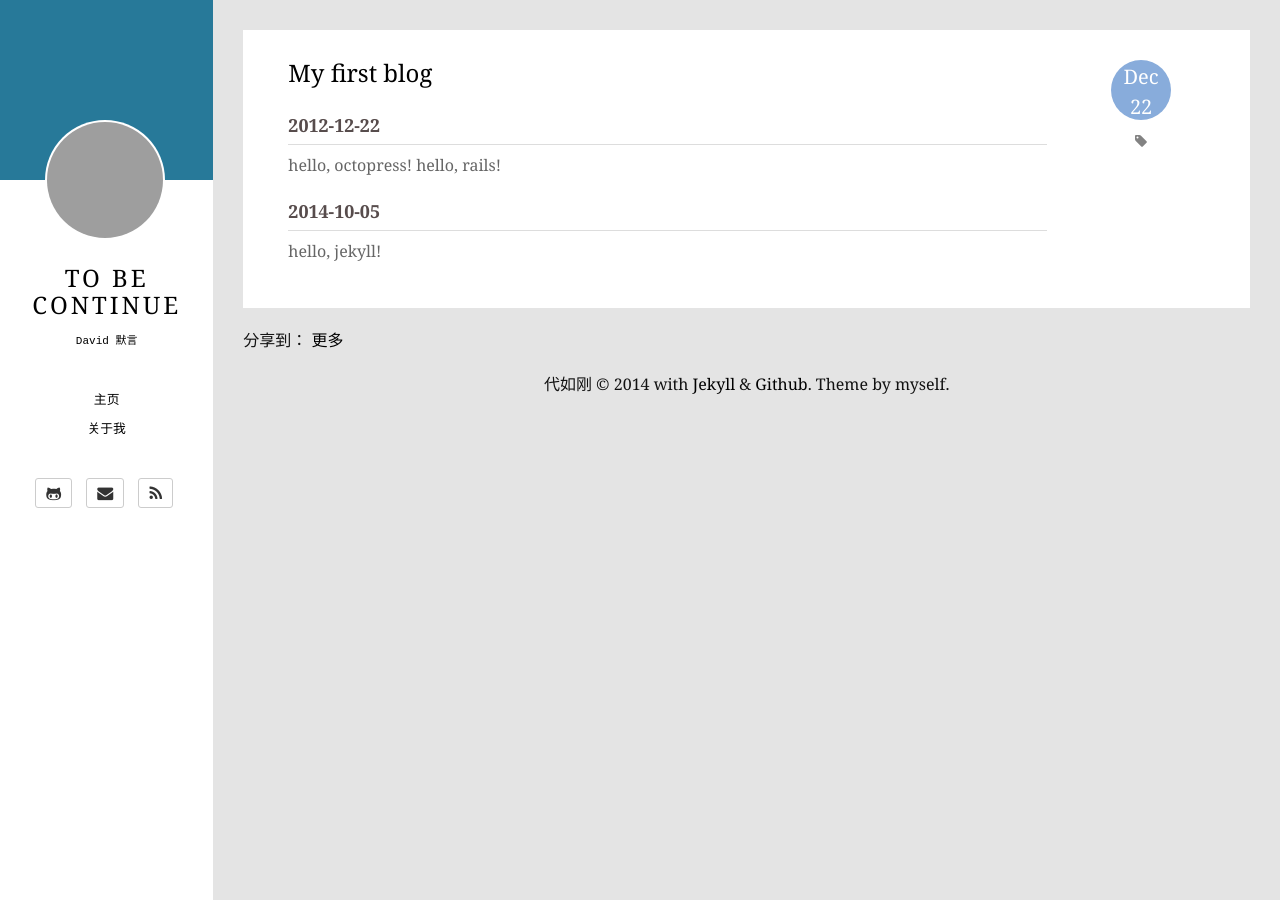
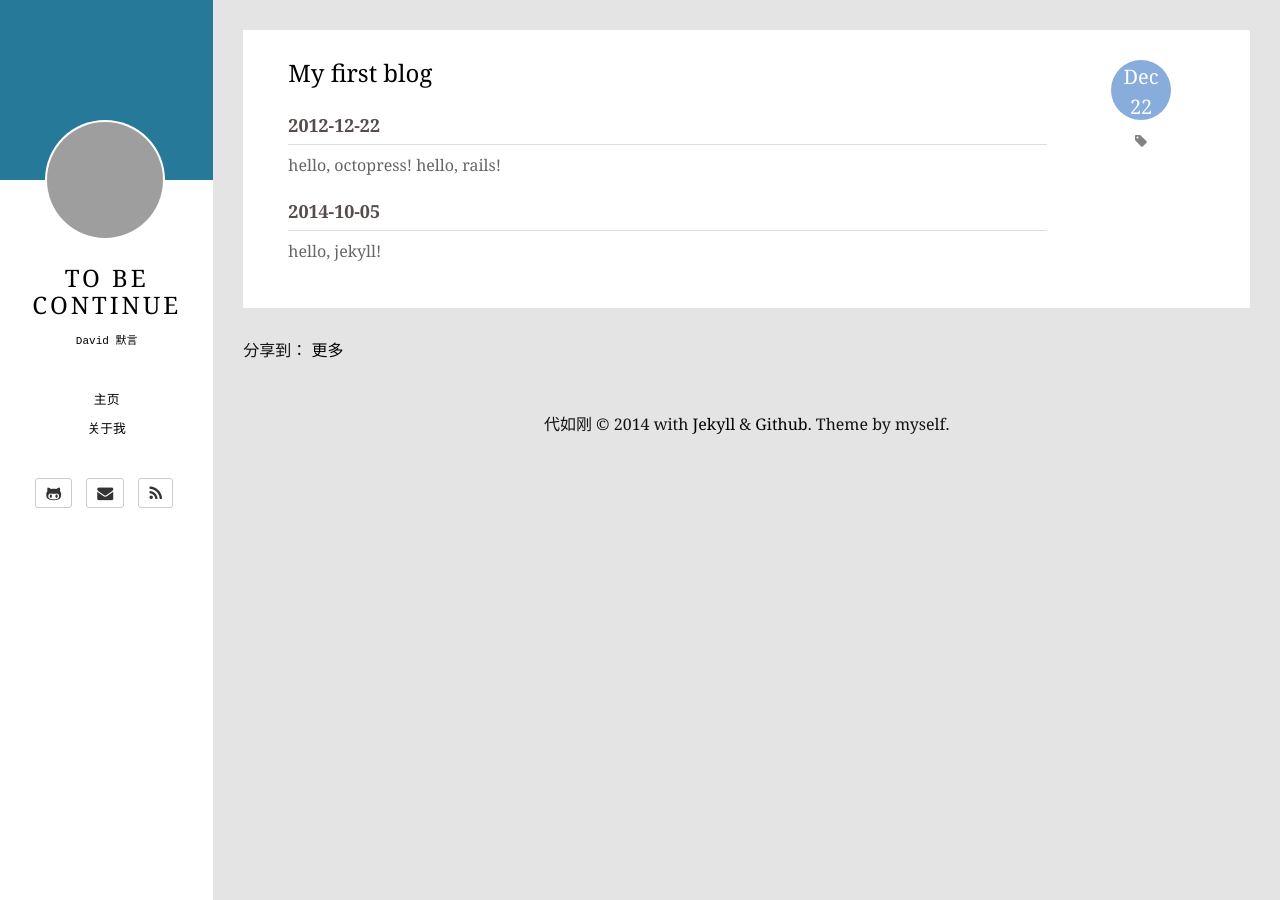
Before and after one commit to MakeItEasy/makeiteasy.github.com, a Jekyll site: the page built from _posts/2012-12-22-my-first-blog.markdown, in a window 1280 px wide. Built offline with Jekyll 4.4.1, drawn with Linux system fonts in a browser that asks for light colours; Markdown is read by kramdown in place of the engine named in the settings; comment, search, counter and statistics services are not loaded; grey boxes are pictures that could not be loaded.

Commit message:
修改duoshuo，jiaThis padding top

```diff
--- a/_includes/duoshuo.html
+++ b/_includes/duoshuo.html
@@ -1,5 +1,5 @@
 <!-- 多说评论框 start -->
-  <div class="ds-thread" data-thread-key="{{ page.date | date: "%Y%m%d"}}_{{ page.url | split:"/" | last | split: "." | first }}"
+  <div class="duoshuo ds-thread" data-thread-key="{{ page.date | date: "%Y%m%d"}}_{{ page.url | split:"/" | last | split: "." | first }}"
        data-title="{{ page.title }}" data-url="{{ page.url | prepend: site.baseurl }}"></div>
 <!-- 多说评论框 end -->
 <!-- 多说公共JS代码 start (一个网页只需插入一次) -->
--- a/_includes/jia_this.html
+++ b/_includes/jia_this.html
@@ -6,7 +6,9 @@
     <a class="jiathis_button_tools_3"></a>
     <a class="jiathis_button_tools_4"></a>
     <a href="http://www.jiathis.com/share" class="jiathis jiathis_txt jiathis_separator jtico jtico_jiathis" target="_blank">更多</a>
+    <!--
     <a class="jiathis_counter_style"></a>
+    -->
   </div>
   <script type="text/javascript" src="http://v3.jiathis.com/code/jia.js?uid=1410788207109106" charset="utf-8"></script>
   <!-- JiaThis Button END -->
--- a/_sass/_layout_content.scss
+++ b/_sass/_layout_content.scss
@@ -107,6 +107,6 @@ article {
 }
 
 /** 分享到 */
-.jiathis_style {
-  margin-top: 20px;
+.jiathis_style, .duoshuo {
+  margin-top: 30px;
 }
```
